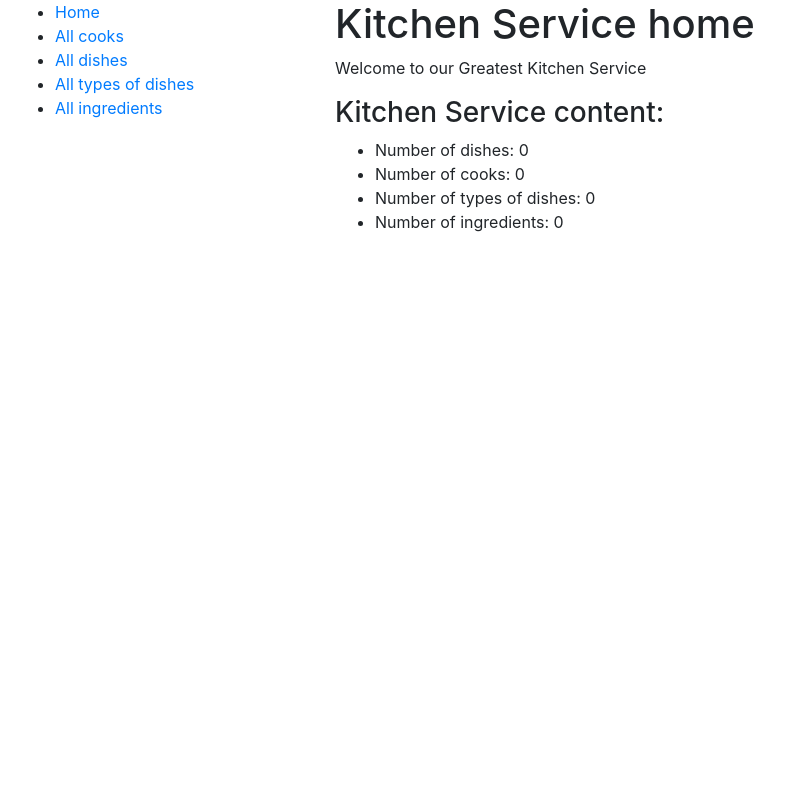
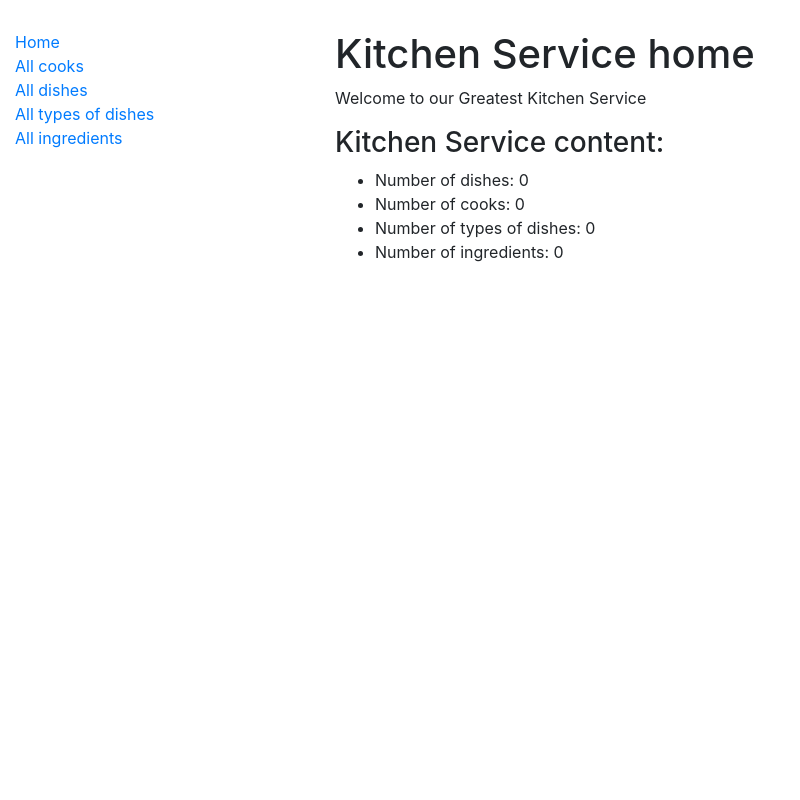
Before and after one commit to Iago-pixel/kitchen-service-mate, a Django app: page / in a window 1280 px wide. Shown: the whole page, without its empty margins (0-800 px from the left). Run offline with Django 5.2, Linux system fonts and the light colour scheme; data that the repository does not hold is empty.

Commit message:
feat: add static files support and include custom styles for improved layout

```diff
--- a/app/settings.py
+++ b/app/settings.py
@@ -118,3 +118,7 @@ USE_TZ = True
 STATIC_URL = "static/"
 
 AUTH_USER_MODEL = "menu.Cook"
+
+STATICFILES_DIRS = [
+    BASE_DIR / "static",
+]
--- /dev/null
+++ b/static/css/styles.css
@@ -0,0 +1,8 @@
+body {
+  margin-top: 30px;
+}
+
+.sidebar-nav {
+  padding: 0;
+  list-style: none;
+}
--- a/templates/base.html
+++ b/templates/base.html
@@ -7,6 +7,8 @@
       <title>Kitchen Service Menu</title>
     {% endblock %}
     <link rel="stylesheet" href="https://cdn.jsdelivr.net/npm/bootstrap@4.6.2/dist/css/bootstrap.min.css" integrity="sha384-xOolHFLEh07PJGoPkLv1IbcEPTNtaed2xpHsD9ESMhqIYd0nLMwNLD69Npy4HI+N" crossorigin="anonymous">
+    {% load static %}
+    <link rel="stylesheet" href="{% static 'css/styles.css' %}" />
   </head>
   <body>
     <div class="container-fluid">
--- a/templates/includes/sidebar.html
+++ b/templates/includes/sidebar.html
@@ -1,4 +1,4 @@
-<ul>
+<ul class="sidebar-nav">
   <li>
     <a href="{% url 'menu:index' %}">Home</a>
   </li>
```
